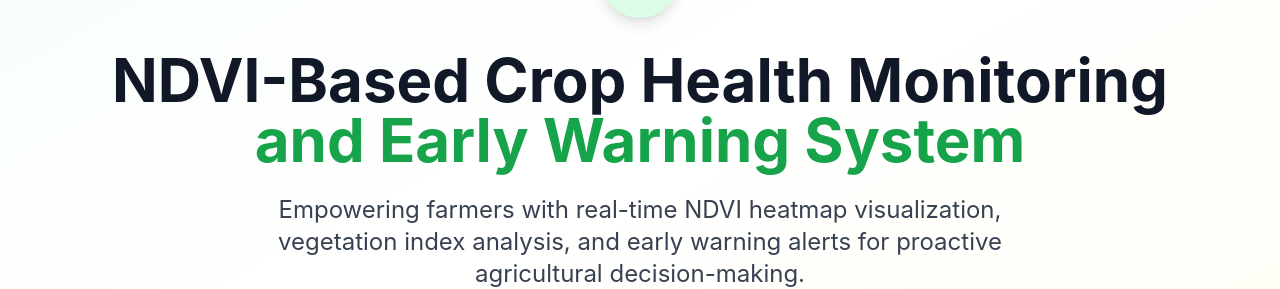
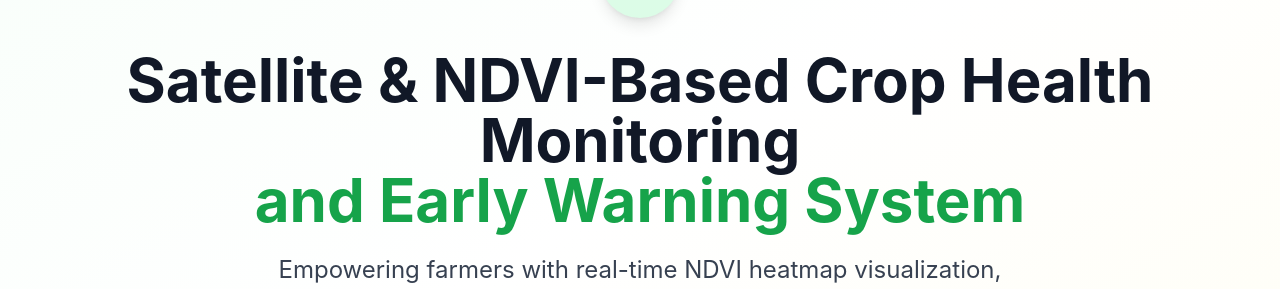
Before and after one commit to Gyanankur23/SIH2026, a React (Vite) app in the folder frontend/: page /#/ in a window 1280 px wide. Shown: the part 255-544 px from the top of the page. Built offline with nearby package versions, Linux system fonts and the light colour scheme; no server answers.

Commit message:
Update LandingPage.tsx with hero title update

```diff
--- a/frontend/src/pages/LandingPage.tsx
+++ b/frontend/src/pages/LandingPage.tsx
@@ -14,7 +14,7 @@ const LandingPage = () => {
             </div>
 
             <h1 className="text-4xl md:text-6xl font-sans font-bold text-gray-900 mb-6">
-              NDVI-Based Crop Health Monitoring
+              Satellite & NDVI-Based Crop Health Monitoring
               <span className="block text-green-600">and Early Warning System</span>
             </h1>
 
```
